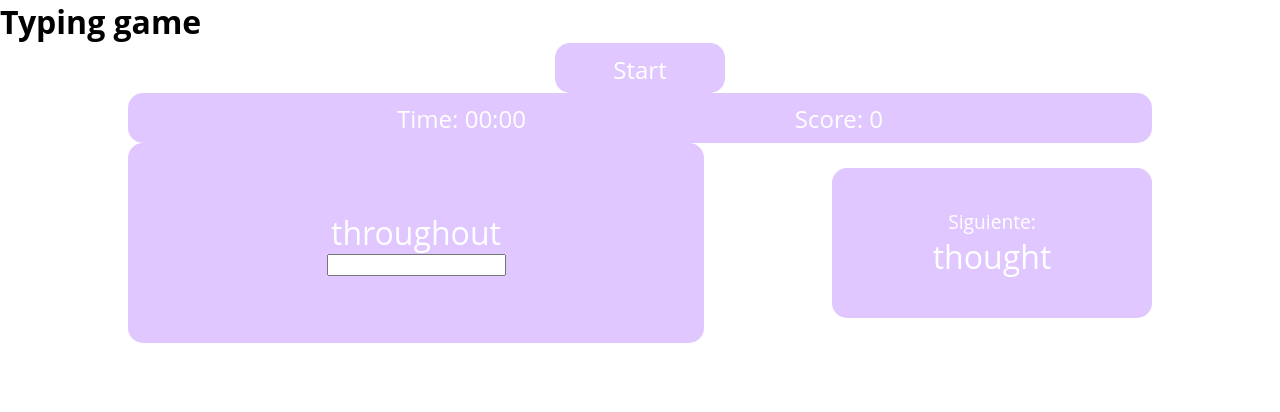
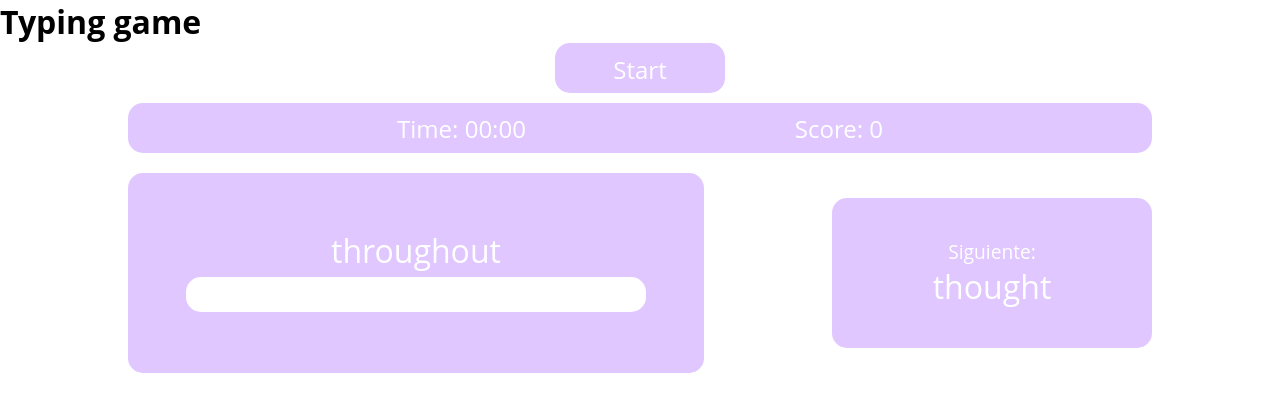
Before and after one commit to ValentinaHeredia/JuegoIngles, a plain HTML site: page index.html in a window 1280 px wide. Drawn offline with Linux system fonts and the light colour scheme.

Commit message:
ajustes de css

```diff
--- a/style.css
+++ b/style.css
@@ -9,6 +9,7 @@
     flex-direction: column;
     align-items: center;
     width: 100%;
+
 }
 
 .subConteiner{
@@ -16,6 +17,7 @@
     flex-direction: row;
     justify-content: center;
     align-items: center;
+    margin: 10px;
 }
 
 .boton{
@@ -70,6 +72,14 @@
     flex-direction: column;
 }
 
+.palabraActual input{
+    border: none;
+    border-radius: 15px;
+    height: 35px;
+    width: 80%;
+    margin: 5px
+}
+
 .palabraSiguiente div p{
     font-size: 1.2em;
     color: #ffffff;
```
